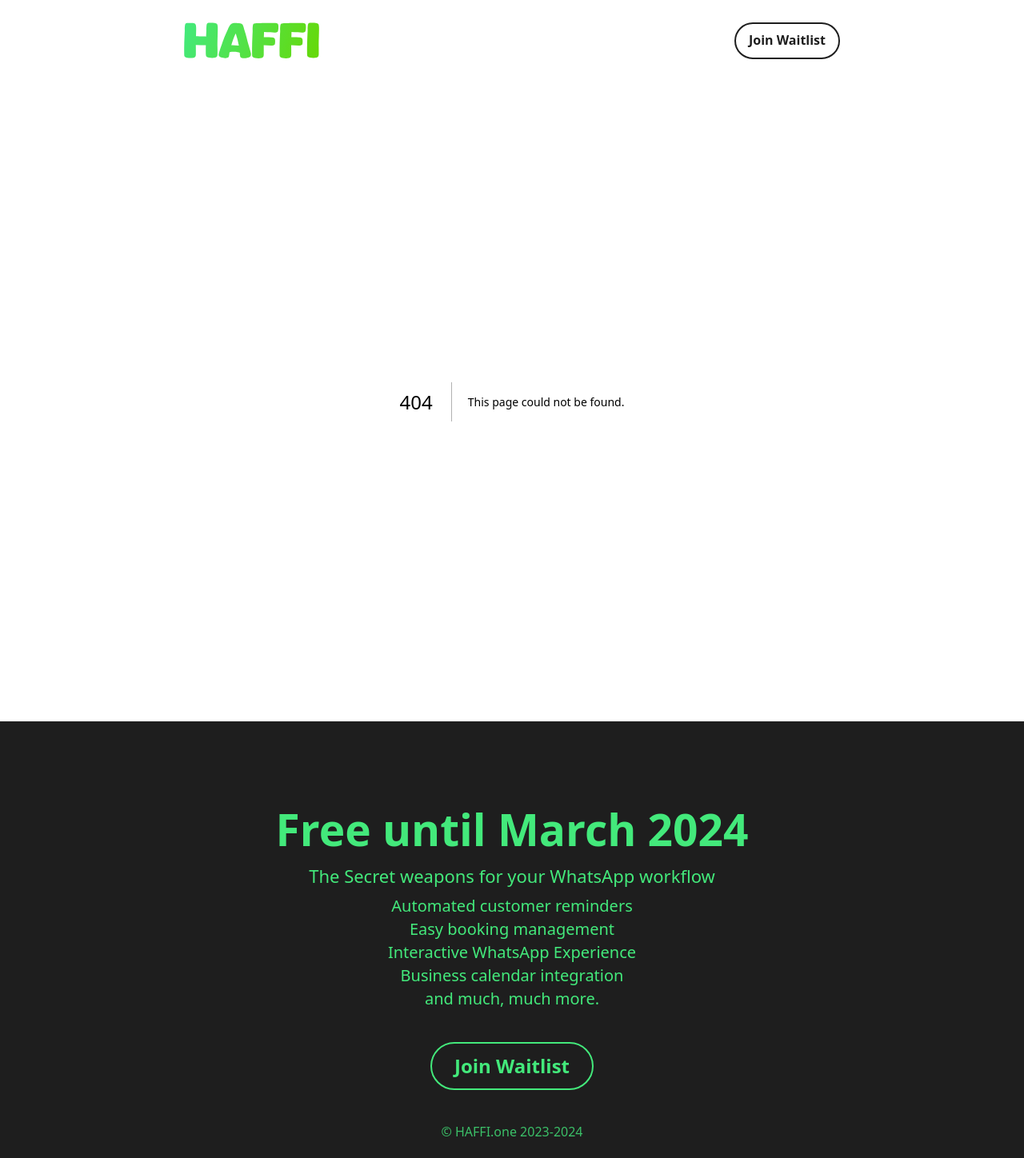
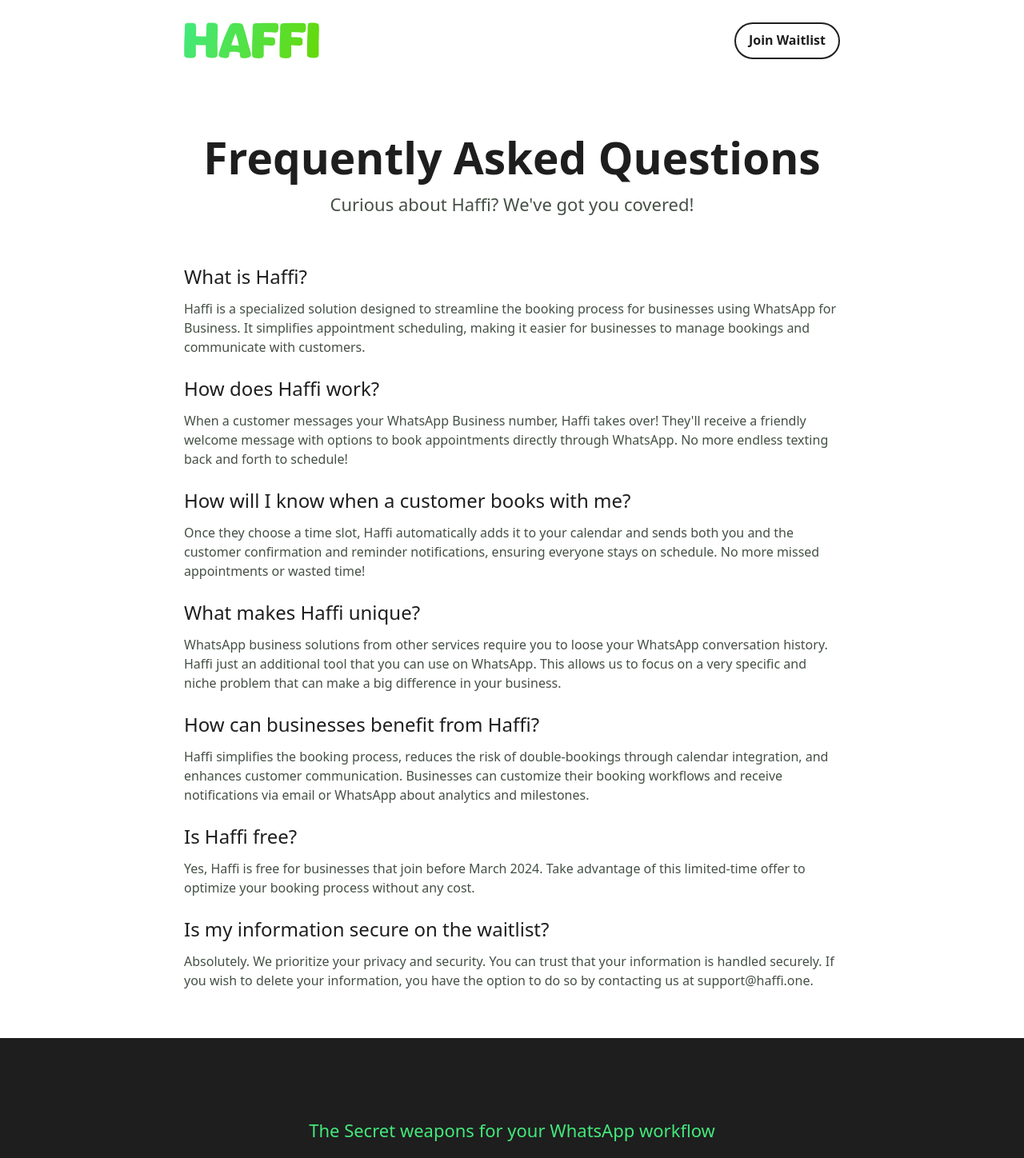
Before and after one commit to haffi-one/haffi-site, a Next.js app: page /faq in a window 1280 px wide. Before the commit this address had no page. Shown: the top 1448 px of the page at 80% size. Built offline with nearby package versions, Linux system fonts and the light colour scheme.

Commit message:
added faq page

```diff
--- /dev/null
+++ b/src/app/faq/page.tsx
@@ -0,0 +1,69 @@
+const QuestionAndAnswer = ({
+  question,
+  answer,
+}: {
+  question: string;
+  answer: string;
+}) => (
+  <div>
+    <p className="text-2xl font-medium text-gray-dark-1 mb-3">{question}</p>
+    <p className="text-gray-dark-2">{answer}</p>
+  </div>
+);
+
+const Page = () => (
+  <>
+    <header id="section-1">
+      <div className="flex flex-col gap-10 py-[60px]">
+        <div className="w-full flex flex-col gap-2 justify-center">
+          <h2 className="text-gray-dark-1 font-bold text-center text-[36px] leading-[44px] md:text-[55px] md:leading-[70px]">
+            Frequently Asked Questions
+          </h2>
+          <p className="text-gray-dark-2 text-center text-[20px] leading-[29px] md:text-[22px] md:leading-[30px]">
+            Curious about Haffi? We&apos;ve got you covered!
+          </p>
+        </div>
+      </div>
+    </header>
+
+    <section id="section-1">
+      <div className="flex flex-col pb-[60px]">
+        <div className="flex flex-col gap-6">
+          <QuestionAndAnswer
+            question="What is Haffi?"
+            answer="Haffi is a specialized solution designed to streamline the booking
+              process for businesses using WhatsApp for Business. It simplifies
+              appointment scheduling, making it easier for businesses to manage
+              bookings and communicate with customers."
+          />
+          <QuestionAndAnswer
+            question="How does Haffi work?"
+            answer=" When a customer messages your WhatsApp Business number, Haffi takes over! They'll receive a friendly welcome message with options to book appointments directly through WhatsApp. No more endless texting back and forth to schedule!"
+          />
+          <QuestionAndAnswer
+            question="How will I know when a customer books with me?"
+            answer="Once they choose a time slot, Haffi automatically adds it to your calendar and sends both you and the customer confirmation and reminder notifications, ensuring everyone stays on schedule. No more missed appointments or wasted time!"
+          />
+          <QuestionAndAnswer
+            question="What makes Haffi unique?"
+            answer="WhatsApp business solutions from other services require you to loose your WhatsApp conversation history. Haffi just an additional tool that you can use on WhatsApp. This allows us to focus on a very specific and niche problem that can make a big difference in your business."
+          />
+          <QuestionAndAnswer
+            question="How can businesses benefit from Haffi?"
+            answer="Haffi simplifies the booking process, reduces the risk of double-bookings through calendar integration, and enhances customer communication. Businesses can customize their booking workflows and receive notifications via email or WhatsApp about analytics and milestones."
+          />
+          <QuestionAndAnswer
+            question="Is Haffi free?"
+            answer="Yes, Haffi is free for businesses that join before March 2024. Take advantage of this limited-time offer to optimize your booking process without any cost."
+          />
+          <QuestionAndAnswer
+            question="Is my information secure on the waitlist?"
+            answer="Absolutely. We prioritize your privacy and security. You can trust that your information is handled securely. If you wish to delete your information, you have the option to do so by contacting us at support@haffi.one."
+          />
+        </div>
+      </div>
+    </section>
+  </>
+);
+
+export default Page;
--- a/src/app/layout.tsx
+++ b/src/app/layout.tsx
@@ -85,12 +85,13 @@
           <div className="max-w-[820px] mx-auto px-3 md:px-0">
             <section>
               <div className="w-full flex flex-col gap-2 justify-center">
+                <p className="text-green-1 text-center text-[20px] leading-[29px] md:text-[22px] md:leading-[30px]">
+                  The Secret weapons for your WhatsApp workflow
+                </p>
                 <h2 className="text-green-1 font-bold text-center text-[36px] leading-[44px] md:text-[55px] md:leading-[70px]">
                   Free until March 2024
                 </h2>
-                <p className="text-green-1 text-center text-[20px] leading-[29px] md:text-[22px] md:leading-[30px]">
-                  The Secret weapons for your WhatsApp workflow
-                </p>
+
                 <p className="text-green-1 text-center text-[17px] md:text-[20px] md:leading-[29px]">
                   Automated customer reminders
                   <br />
@@ -110,7 +111,18 @@
                   Join Waitlist
                 </a>
               </div>
-              <p className="text-green-1 text-center opacity-80 ">
+              <div className="w-full flex flex-col gap-2 justify-center">
+                <p className="text-green-1 text-center text-[20px] leading-[29px] md:text-[22px] md:leading-[30px]">
+                  Want to learn more?
+                </p>
+                <a
+                  href="/faq"
+                  className="text-green-1 text-center text-[20px] leading-[29px] md:text-[22px] md:leading-[30px] underline"
+                >
+                  Read our FAQ
+                </a>
+              </div>
+              <p className="text-green-1 text-center opacity-80 mt-10">
                 &copy; HAFFI.one 2023-2024
               </p>
             </section>
--- a/src/components/Option.tsx
+++ b/src/components/Option.tsx
@@ -25,6 +25,7 @@
     }
   };
   return (
+    <div className="w-100">
       <div
         className="w-100 border-2 border-gray-dark-1 text-gray-dark-1 flex flex-row gap-5 px-6 py-4 rounded-2xl cursor-pointer"
         onClick={onClick}
@@ -49,6 +50,7 @@
           </div>
         </div>
       </div>
+    </div>
   );
 };
 
```
Lines whose indentation alone changed are shown as unchanged.
